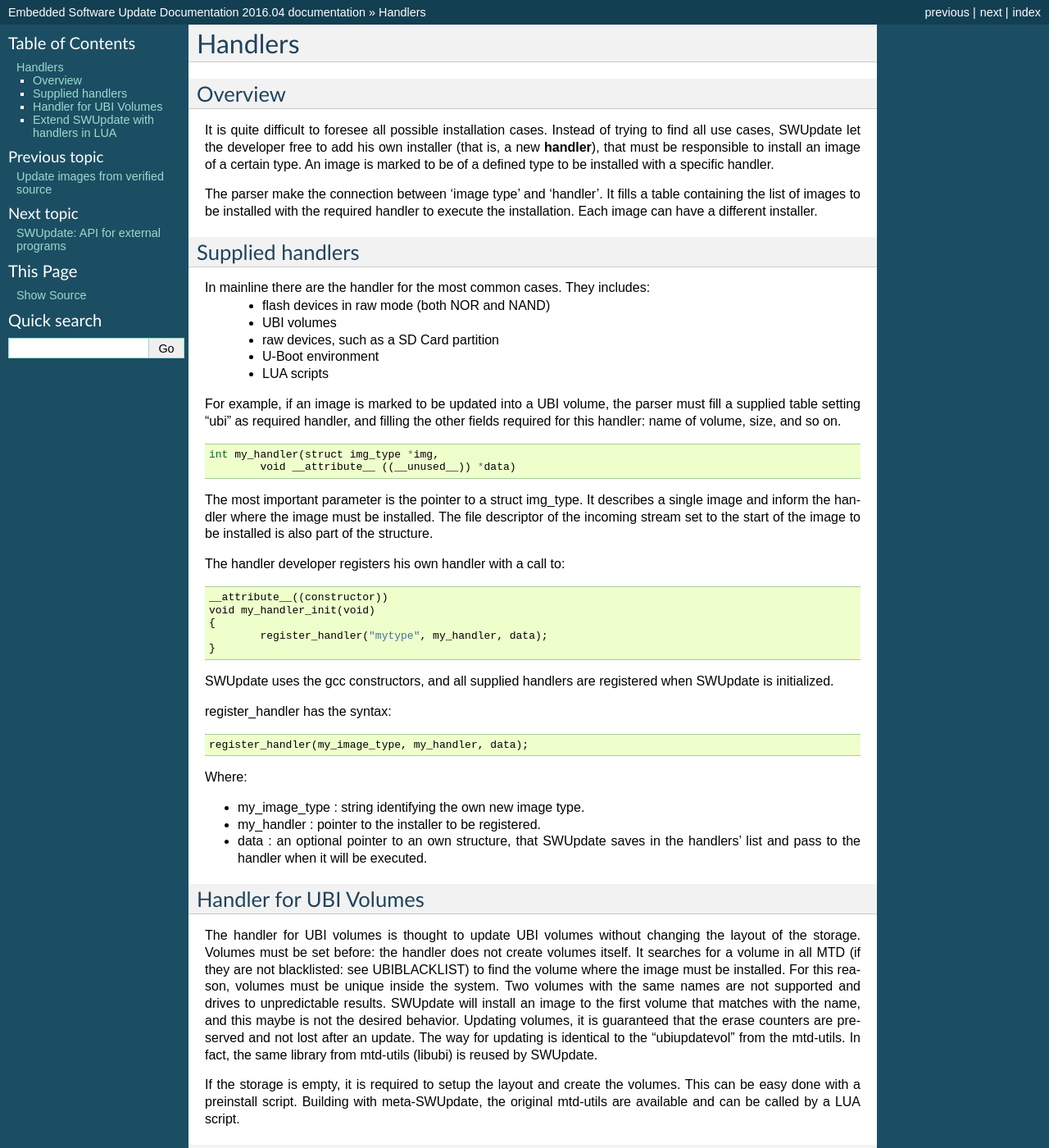
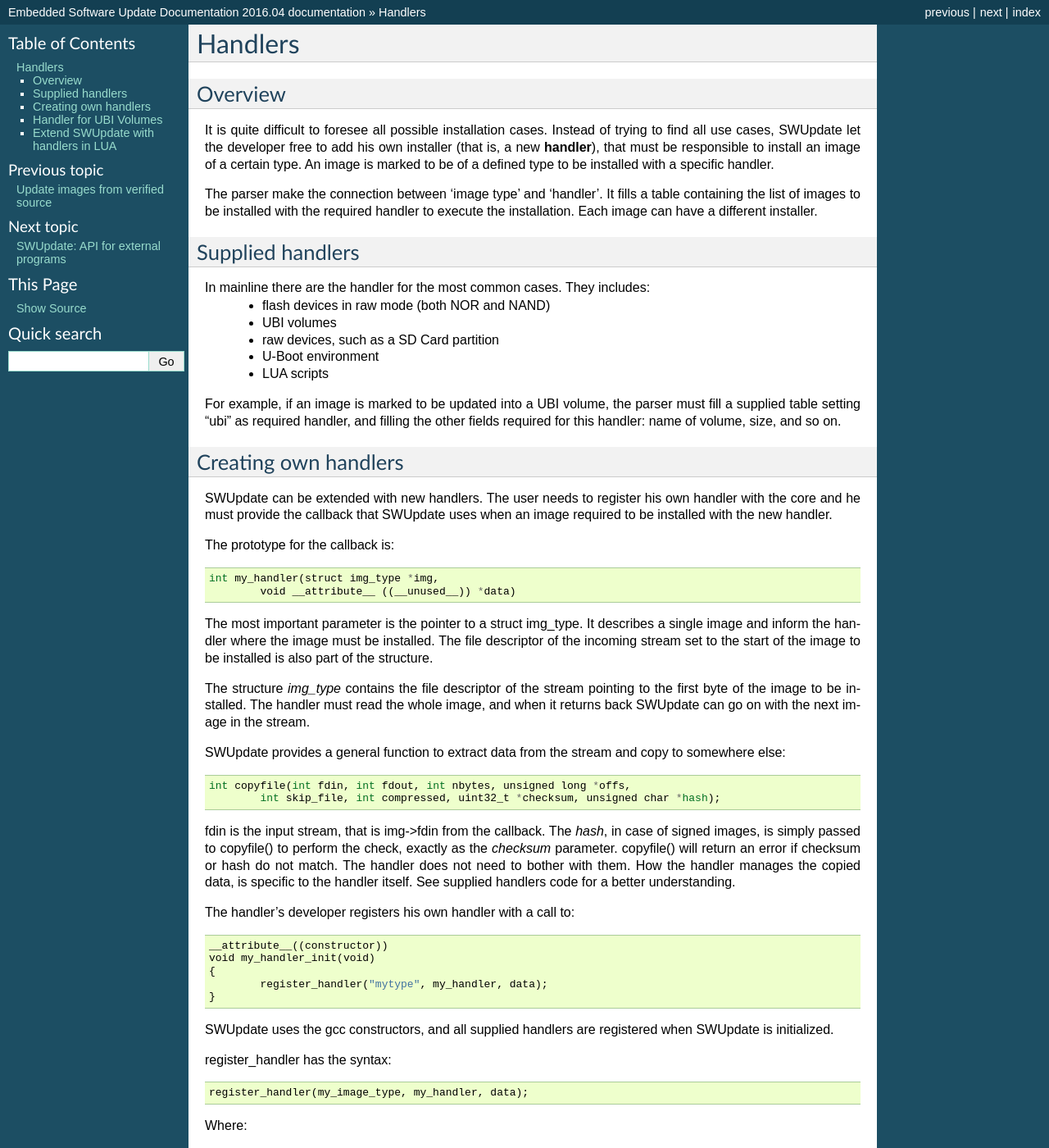
Before and after one commit to sbabic/swupdate, a Sphinx documentation site: the page built from doc/source/handlers.rst, in a window 1280 px wide and 1400 px high. Shown: the whole window at 82% size. Built offline with Sphinx 7.4.7, drawn with Linux system fonts in a browser that asks for light colours; formulas are drawn with MathJax 3.

Commit message:
doc: improve doc for custom handlers
Signed-off-by: Stefano Babic <sbabic@denx.de>

```diff
--- a/doc/source/handlers.rst
+++ b/doc/source/handlers.rst
@@ -32,6 +32,15 @@
 and filling the other fields required for this handler: name of volume, size,
 and so on.
 
+Creating own handlers
+---------------------
+
+SWUpdate can be extended with new handlers. The user needs to register his own
+handler with the core and he must provide the callback that SWUpdate uses when
+an image required to be installed with the new handler.
+
+The prototype for the callback is:
+
 ::
 
 	int my_handler(struct img_type *img,
@@ -43,7 +52,26 @@
 file descriptor of the incoming stream set to the start of the image to be installed is also
 part of the structure.
 
-The handler developer registers his own handler with a call to:
+The structure *img_type* contains the file descriptor of the stream pointing to the first byte
+of the image to be installed. The handler must read the whole image, and when it returns
+back SWUpdate can go on with the next image in the stream.
+
+SWUpdate provides a general function to extract data from the stream and copy
+to somewhere else:
+
+::
+
+        int copyfile(int fdin, int fdout, int nbytes, unsigned long *offs,
+                int skip_file, int compressed, uint32_t *checksum, unsigned char *hash);
+
+fdin is the input stream, that is img->fdin from the callback. The *hash*, in case of
+signed images, is simply passed to copyfile() to perform the check, exactly as the *checksum*
+parameter. copyfile() will return an error if checksum or hash do not match. The handler
+does not need to bother with them.
+How the handler manages the copied data, is specific to the handler itself. See
+supplied handlers code for a better understanding.
+
+The handler's developer registers his own handler with a call to:
 
 ::
 
```
